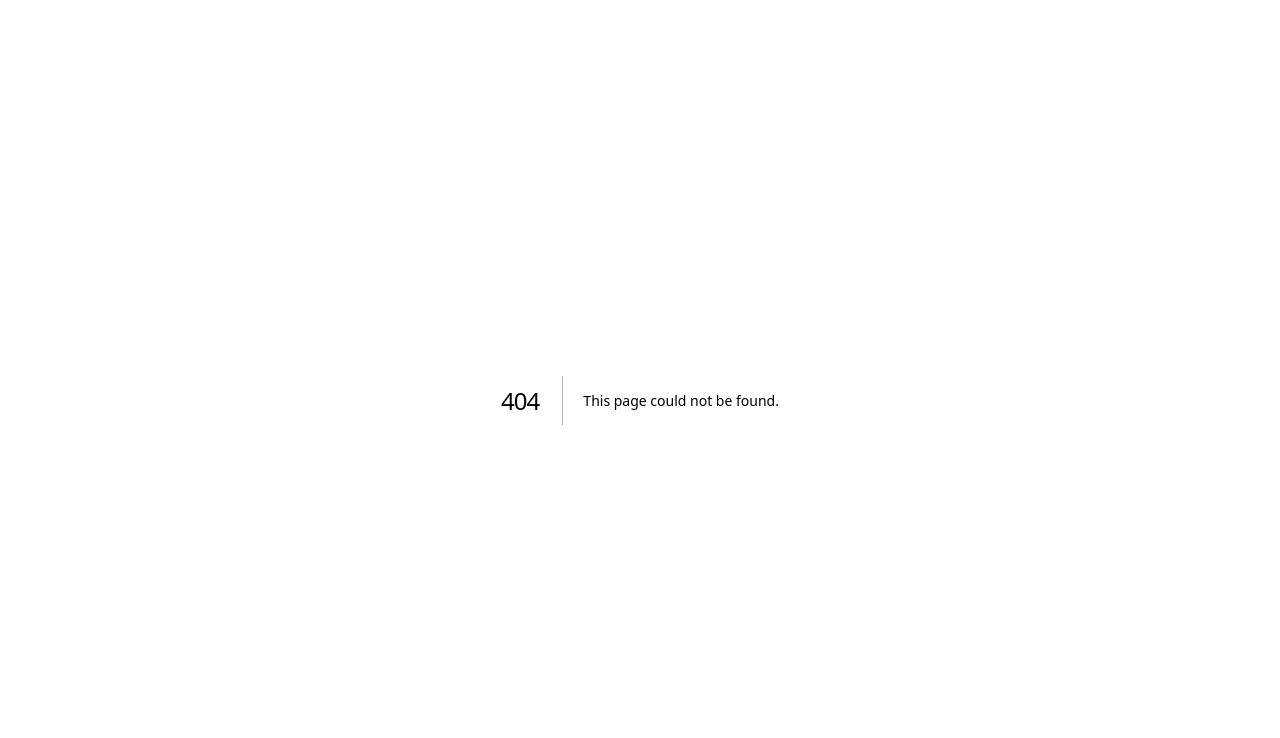
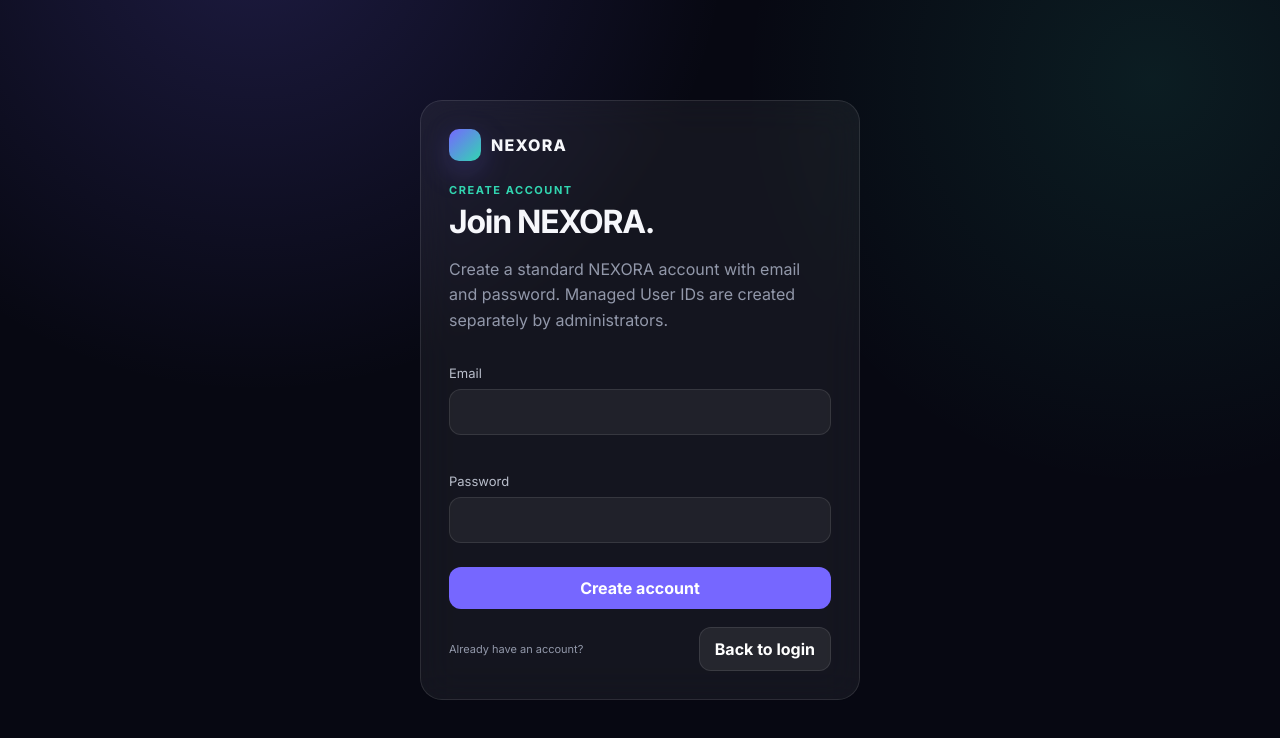
Before and after one commit to austinggs/nexora, a Next.js app: page /signup in a window 1280 px wide. Before the commit this address had no page. Shown: the top 738 px of the page. Built offline with nearby package versions, Linux system fonts and the light colour scheme.

Commit message:
Add dedicated account creation page

```diff
--- /dev/null
+++ b/app/signup/page.tsx
@@ -0,0 +1,25 @@
+import Link from 'next/link'
+import { signup } from '../login/actions'
+
+export default async function SignupPage({ searchParams }: { searchParams?: Promise<Record<string, string | string[] | undefined>> }) {
+  const params = (await searchParams) ?? {}
+  const error = typeof params.error === 'string' ? params.error : ''
+  const success = typeof params.success === 'string' ? params.success : ''
+  return <main className="login-shell"><section className="glass login-card">
+    <div className="brand" style={{padding:'0 0 22px'}}><span className="brand-mark"/>NEXORA</div>
+    <div className="eyebrow">Create account</div>
+    <h1 style={{fontSize:32,marginBottom:8}}>Join NEXORA.</h1>
+    <p className="muted" style={{lineHeight:1.6}}>Create a standard NEXORA account with email and password. Managed User IDs are created separately by administrators.</p>
+    {error && <div className="error" style={{marginTop:14}}>We couldn't create that account. Check your details and try again.</div>}
+    {success && <div className="notice" style={{marginTop:14}}>Check your email to complete account confirmation.</div>}
+    <form action={signup} style={{display:'grid',gap:10,marginTop:18}}>
+      <div className="field"><label htmlFor="signup-email">Email</label><input id="signup-email" name="email" type="email" required autoComplete="email" /></div>
+      <div className="field"><label htmlFor="signup-password">Password</label><input id="signup-password" name="password" type="password" required minLength={8} autoComplete="new-password" /></div>
+      <button className="btn" type="submit">Create account</button>
+    </form>
+    <div style={{display:'flex',justifyContent:'space-between',alignItems:'center',gap:12,marginTop:18}}>
+      <span className="footer-note" style={{margin:0}}>Already have an account?</span>
+      <Link className="btn secondary" href="/login">Back to login</Link>
+    </div>
+  </section></main>
+}
```
